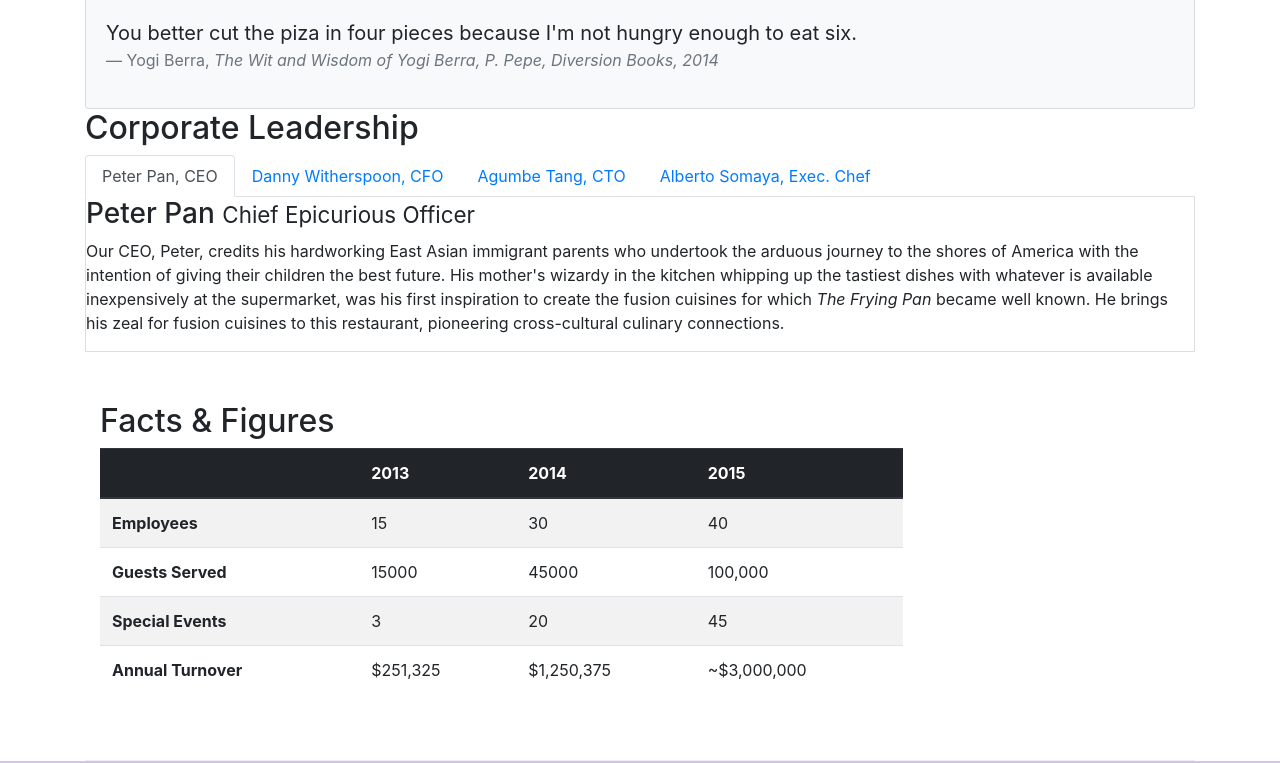
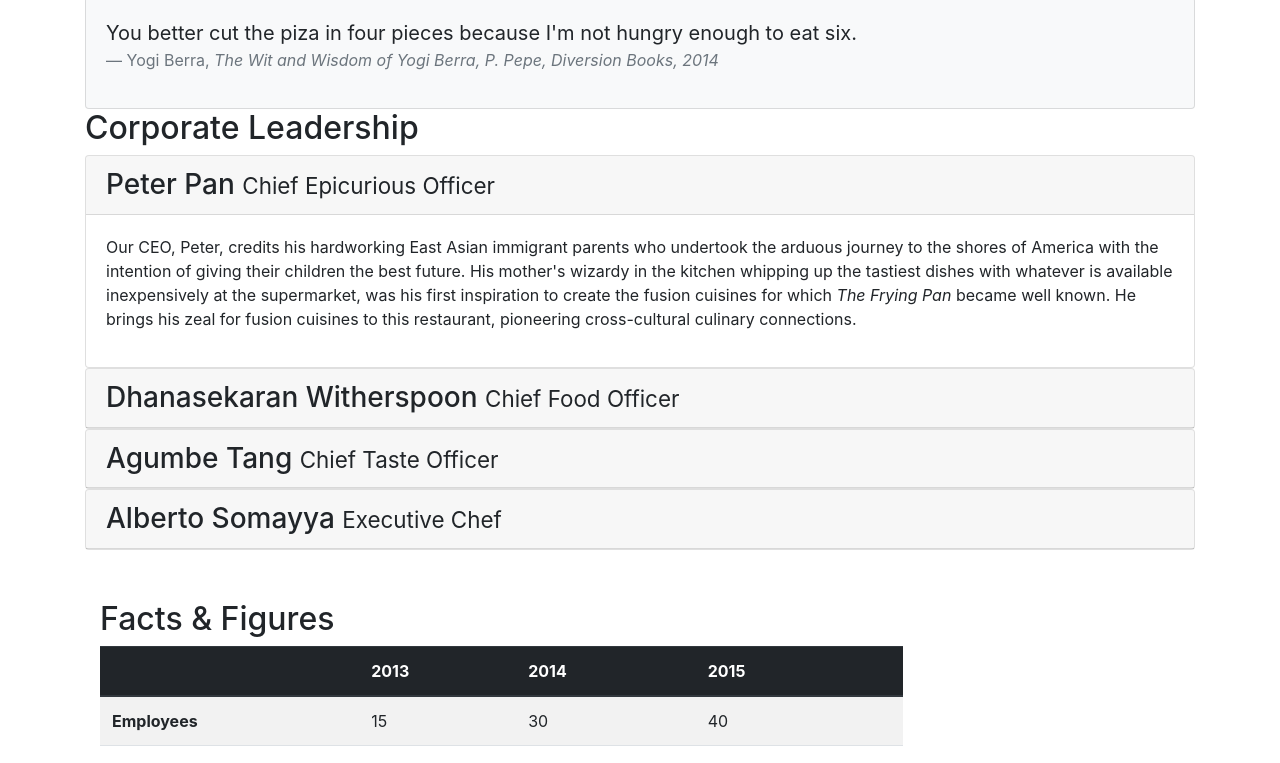
Before and after one commit to garlop/conFusion, a website: page aboutus.html in a window 1280 px wide. Shown: the part 762-1525 px from the top of the page. Drawn offline with nearby package versions, Linux system fonts and the light colour scheme.

Commit message:
accordion

```diff
--- a/aboutus.html
+++ b/aboutus.html
@@ -93,36 +93,62 @@
         <div class="row">
             <div class="col-12">
                 <h2>Corporate Leadership</h2>
-                <ul class="nav nav-tabs">
-                    <li class="nav-item">
-                        <a class="nav-link active" href="#peter" role="tab" data-toggle="tab">Peter Pan, CEO</a>
-                    </li>
-                    <li class="nav-item">
-                        <a class="nav-link" href="#danny" role="tab" data-toggle="tab">Danny Witherspoon, CFO</a>
-                    </li>
-                    <li class="nav-item">
-                        <a class="nav-link" href="#agumbe" role="tab" data-toggle="tab">Agumbe Tang, CTO</a>
-                    </li>
-                    <li class="nav-item">
-                        <a class="nav-link" href="#alberto" role="tab" data-toggle="tab">Alberto Somaya, Exec. Chef</a>
-                    </li>
-                </ul>
-                <div class="tab-content">
-                    <div role="tabpanel" class="tab-pane fade show active" id="peter">
-                        <h3>Peter Pan <small>Chief Epicurious Officer</small></h3>
-                        <p class="d-none d-sm-block">Our CEO, Peter, credits his hardworking East Asian immigrant parents who undertook the arduous journey to the shores of America with the intention of giving their children the best future. His mother's wizardy in the kitchen whipping up the tastiest dishes with whatever is available inexpensively at the supermarket, was his first inspiration to create the fusion cuisines for which <em>The Frying Pan</em> became well known. He brings his zeal for fusion cuisines to this restaurant, pioneering cross-cultural culinary connections.</p>
+                <div id="accordion">
+                    <div class="card">
+                        <div role="tab" class="card-header" id="peterhead">
+                            <h3 class="mb-0">
+                                <a data-toggle="collapse" data-target="#peter">
+                                Peter Pan <small>Chief Epicurious Officer</small>
+                                </a>
+                            </h3>
+                        </div>
+                        <div class="collapse show" id="peter" data-parent="#accordion">
+                            <div class="card-body">
+                                <p class="d-none d-sm-block">Our CEO, Peter, credits his hardworking East Asian immigrant parents who undertook the arduous journey to the shores of America with the intention of giving their children the best future. His mother's wizardy in the kitchen whipping up the tastiest dishes with whatever is available inexpensively at the supermarket, was his first inspiration to create the fusion cuisines for which <em>The Frying Pan</em> became well known. He brings his zeal for fusion cuisines to this restaurant, pioneering cross-cultural culinary connections.</p>
+                            </div>
+                        </div>
                     </div>
-                    <div role="tabpanel" class="tab-pane fade" id="danny">
-                        <h3>Dhanasekaran Witherspoon <small>Chief Food Officer</small></h3>
-                        <p class="d-none d-sm-block">Our CFO, Danny, as he is affectionately referred to by his colleagues, comes from a long established family tradition in farming and produce. His experiences growing up on a farm in the Australian outback gave him great appreciation for varieties of food sources. As he puts it in his own words, <em>Everything that runs, wins, and everything that stays, pays!</em></p>
+                    <div class="card">
+                        <div role="tab" class="card-header" id="dannyheader">
+                            <h3 class="mb-0">
+                                <a class="collapsed" data-toggle="collapse" data-target="#danny">
+                                Dhanasekaran Witherspoon <small>Chief Food Officer</small>
+                                </a>
+                            </h3>
+                        </div>
+                        <div class="collapse" id="danny" data-parent="#accordion">
+                            <div class="card-body">
+                                <p class="d-none d-sm-block">Our CFO, Danny, as he is affectionately referred to by his colleagues, comes from a long established family tradition in farming and produce. His experiences growing up on a farm in the Australian outback gave him great appreciation for varieties of food sources. As he puts it in his own words, <em>Everything that runs, wins, and everything that stays, pays!</em></p>
+                            </div>
+                        </div>
                     </div>
-                    <div role="tabpanel" class="tab-pane fade" id="agumbe">
-                        <h3>Agumbe Tang <small>Chief Taste Officer</small></h3>
-                        <p class="d-none d-sm-block">Blessed with the most discerning gustatory sense, Agumbe, our CTO, personally ensures that every dish that we serve meets his exacting tastes. Our chefs dread the tongue lashing that ensues if their dish does not meet his exacting standards. He lives by his motto, <em>You click only if you survive my lick.</em></p>
+                    <div class="card">
+                        <div role="tab" class="card-header" id="agumbeheader">
+                            <h3 class="mb-0">
+                                <a class="collapsed" data-toggle="collapse" data-target="#agumbe">
+                                Agumbe Tang <small>Chief Taste Officer</small>
+                                </a>
+                            </h3>
+                        </div>
+                        <div class="collapse" id="agumbe" data-parent="#accordion">
+                            <div class="card-body">
+                                <p class="d-none d-sm-block">Blessed with the most discerning gustatory sense, Agumbe, our CTO, personally ensures that every dish that we serve meets his exacting tastes. Our chefs dread the tongue lashing that ensues if their dish does not meet his exacting standards. He lives by his motto, <em>You click only if you survive my lick.</em></p>
+                            </div>
+                        </div>
                     </div>
-                    <div role="tabpanel" class="tab-pane fade" id="alberto">
-                        <h3>Alberto Somayya <small>Executive Chef</small></h3>
-                        <p class="d-none d-sm-block">Award winning three-star Michelin chef with wide International experience having worked closely with whos-who in the culinary world, he specializes in creating mouthwatering Indo-Italian fusion experiences. He says, <em>Put together the cuisines from the two craziest cultures, and you get a winning hit! Amma Mia!</em></p>
+                    <div class="card">
+                        <div role="tab" class="card-header" id="albertoheader">
+                            <h3 class="mb-0">
+                                <a class="collapsed" data-toggle="collapse" data-target="#alberto">
+                                Alberto Somayya <small>Executive Chef</small>
+                                </a>
+                            </h3>
+                        </div>
+                        <div class="collapse" id="alberto" data-parent="#accordion">
+                            <div class="card-body">
+                                <p class="d-none d-sm-block">Award winning three-star Michelin chef with wide International experience having worked closely with whos-who in the culinary world, he specializes in creating mouthwatering Indo-Italian fusion experiences. He says, <em>Put together the cuisines from the two craziest cultures, and you get a winning hit! Amma Mia!</em></p>
+                            </div>
+                        </div>
                     </div>
                 </div>
             </div>
```
